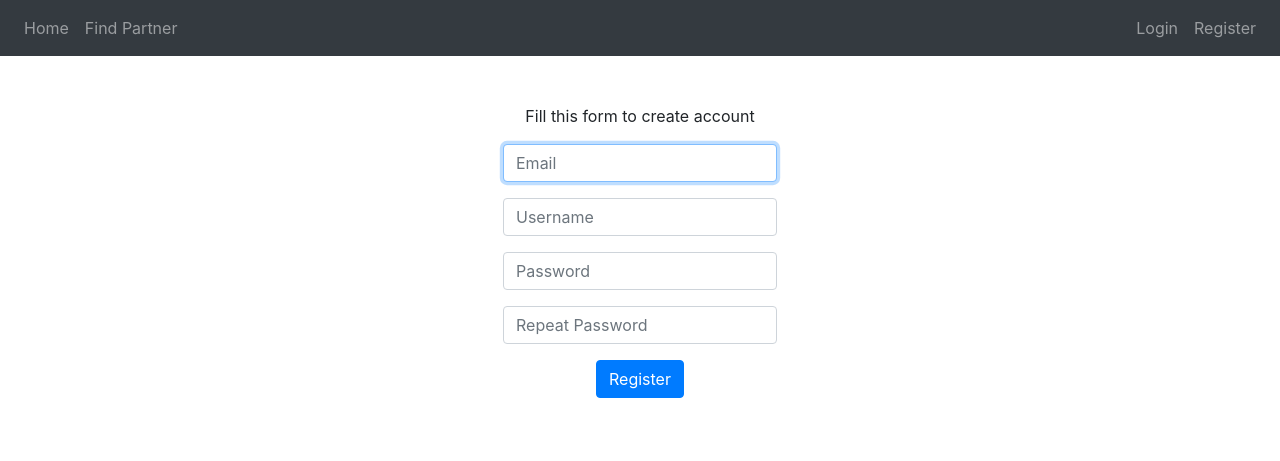
After one commit to cerclz/CodePartner, a Flask app: page /register in a window 1280 px wide. The commit adds this page. Shown: the top 461 px of the page. Run offline with Flask 3, Linux system fonts and the light colour scheme.

Commit message:
Added basic templates, created database and register, login functions

```diff
--- a/app.py
+++ b/app.py
@@ -1,10 +1,93 @@
 # import requirements
-from flask import Flask, redirect, render_template, request, session
+from flask import Flask, redirect, render_template, request, session, flash
+from flask_session import Session
+from werkzeug.security import generate_password_hash, check_password_hash
+from datetime import date
+import sqlite3
 
 # Configure Application
 app = Flask(__name__, instance_relative_config=True)
 app.config.from_pyfile('config.py')
 
+# Configure Session
+app.config["SESSION_PERMANENT"] = False
+app.config['SESSION_TYPE'] = 'filesystem'
+Session(app)
+
+# Connect to database
+conn = sqlite3.connect('codepartner.db', check_same_thread=False)
+cursor = conn.cursor()
+
 @app.route("/")
 def index():
-    return render_template("index.html", hello = "hello world")
+    return render_template("index.html")
+
+@app.route("/register", methods=["GET", "POST"])
+def register():
+    # Register User
+
+    user_email = request.form.get("email")
+    username = request.form.get("username")
+    user_password = request.form.get("password")
+    confirmation = request.form.get("confirmation")
+    # Check if method is POST
+    if request.method == "POST":
+        # Check if the user filled the form
+        if not user_email:
+            return("No email")
+        elif not username:
+            return("No username")
+        elif not user_password:
+            return("No password")
+        elif user_password != confirmation:
+            return("Passwords do not match")
+
+        # Generate password hash for the user
+        password_hash = generate_password_hash(user_password)
+
+        # Check if user exists and insert into database
+        cursor.execute("SELECT username, email FROM users WHERE username = ? or email = ?", (username, user_email))
+        existing_data = cursor.fetchall()
+        if existing_data:
+            return ("Username or email is already taken.")
+        else:
+            cursor.execute("INSERT INTO users (email, username, password_hash, registration_date) VALUES (?, ?, ?, ?)",(user_email, username, password_hash, date.today()))
+            conn.commit()
+
+        # Send an alert if successful
+        flash("Account successfully created!")
+
+    return render_template("register.html")
+
+@app.route("/login", methods=["GET", "POST"])
+def login():
+    # Log user in
+    session.clear()
+
+    if request.method == "POST":
+
+        # Ensure information submitted
+        if not request.form.get("username"):
+            return ("No username")
+        elif not request.form.get("password"):
+            return ("no password")
+
+        # Check database for username
+        cursor.execute("SELECT * FROM users WHERE username = ?", [request.form.get("username")])
+        rows = cursor.fetchall()
+
+        # Ensure that user exists and password is correct
+        if len(rows) != 1 or not check_password_hash(rows[0][3], request.form.get("password")):
+            return ("Wrong username or password!")
+
+        # Remeber Session information
+        session["user_id"] = rows[0][0]
+        session["username"] = request.form.get("username")
+
+        # Redirect to homepage
+        return redirect("/")
+
+
+
+
+    return render_template("login.html")
--- a/templates/layout.html
+++ b/templates/layout.html
@@ -1,10 +1,59 @@
 <html>
     <head>
-        <title></title>
+        <!-- Required meta tags -->
+        <meta charset="utf-8">
+        <meta name="viewport" content="width=device-width, initial-scale=1, shrink-to-fit=no">
+
+        <!-- Bootstrap CSS -->
+        <link rel="stylesheet" href="https://cdn.jsdelivr.net/npm/bootstrap@4.1.3/dist/css/bootstrap.min.css" integrity="sha384-MCw98/SFnGE8fJT3GXwEOngsV7Zt27NXFoaoApmYm81iuXoPkFOJwJ8ERdknLPMO" crossorigin="anonymous">
+
+        <title>Code Partner - Coding Partner Finder</title>
     </head>
 
     <body>
-        <main>
+        <nav class="navbar navbar-expand-lg navbar-dark bg-dark">
+            <!-- Navbar content -->
+            <div class="collapse navbar-collapse" id="navbarSupportedContent">
+                <ul class="navbar-nav mr-auto">
+                    <li class="nav-item">
+                        <a class="nav-link" href="/">Home</a>
+                    </li>
+                    <li class="nav-item">
+                        <a class="nav-link" href="/">Find Partner</a>
+                    </li>
+                </ul>
+                {% if session["user_id"] %}
+                    <ul class="navbar-nav ms-auto">
+                        <li class="nav-item">
+                            <a class="nav-link" href="/profile">Profile</a>
+                        </li>
+                        <li class="nav-item">
+                            <a class="nav-link" href="/logout">Logout</a>
+                        </li>
+                    </ul>
+                {% else %}
+                    <ul class="navbar-nav ms-auto">
+                        <li class="nav-item">
+                            <a class="nav-link" href="/login">Login</a>
+                        </li>
+                        <li class="nav-item">
+                            <a class="nav-link" href="/register">Register</a>
+                        </li>
+                    </ul>
+                {% endif %}
+            </div>
+        </nav>
+
+        {% if get_flashed_messages() %}
+            <header>
+                <div class="alert alert-primary mb-0 text-center" role="alert">
+                    {{ get_flashed_messages() | join(" ") }}
+                </div>
+            </header>
+        {% endif %}
+
+
+        <main class="container-fluid py-5 text-center">
             {% block main %}{% endblock %}
         </main>
     </body>
--- /dev/null
+++ b/templates/register.html
@@ -0,0 +1,19 @@
+{% extends "layout.html" %}
+{% block main %}
+    <p>Fill this form to create account</p>
+    <form action="/register" method="POST">
+        <div class="mb-3">
+            <input autocomplete="off" autofocus class="form-control mx-auto w-auto" id="email" name="email" placeholder="Email" type="email" >
+        </div>
+        <div class="mb-3">
+            <input autocomplete="off" class="form-control mx-auto w-auto" id="username" name="username" placeholder="Username" type="text" >
+        </div>
+        <div class="mb-3">
+            <input class="form-control mx-auto w-auto" id="password" name="password" placeholder="Password" type="password" >
+        </div>
+        <div class="mb-3">
+            <input class="form-control mx-auto w-auto" id="confirmation" name="confirmation" placeholder="Repeat Password" type="password" >
+        </div>
+        <button class="btn btn-primary" type="submit">Register</button>
+    </form>
+{% endblock %}
```
Also changed, not shown: templates/index.html (+31 -1 lines), templates/login.html (added, +13 -0 lines), codepartner.db (added), helpers.py (added), static/styles.css (added), 2 other files.
